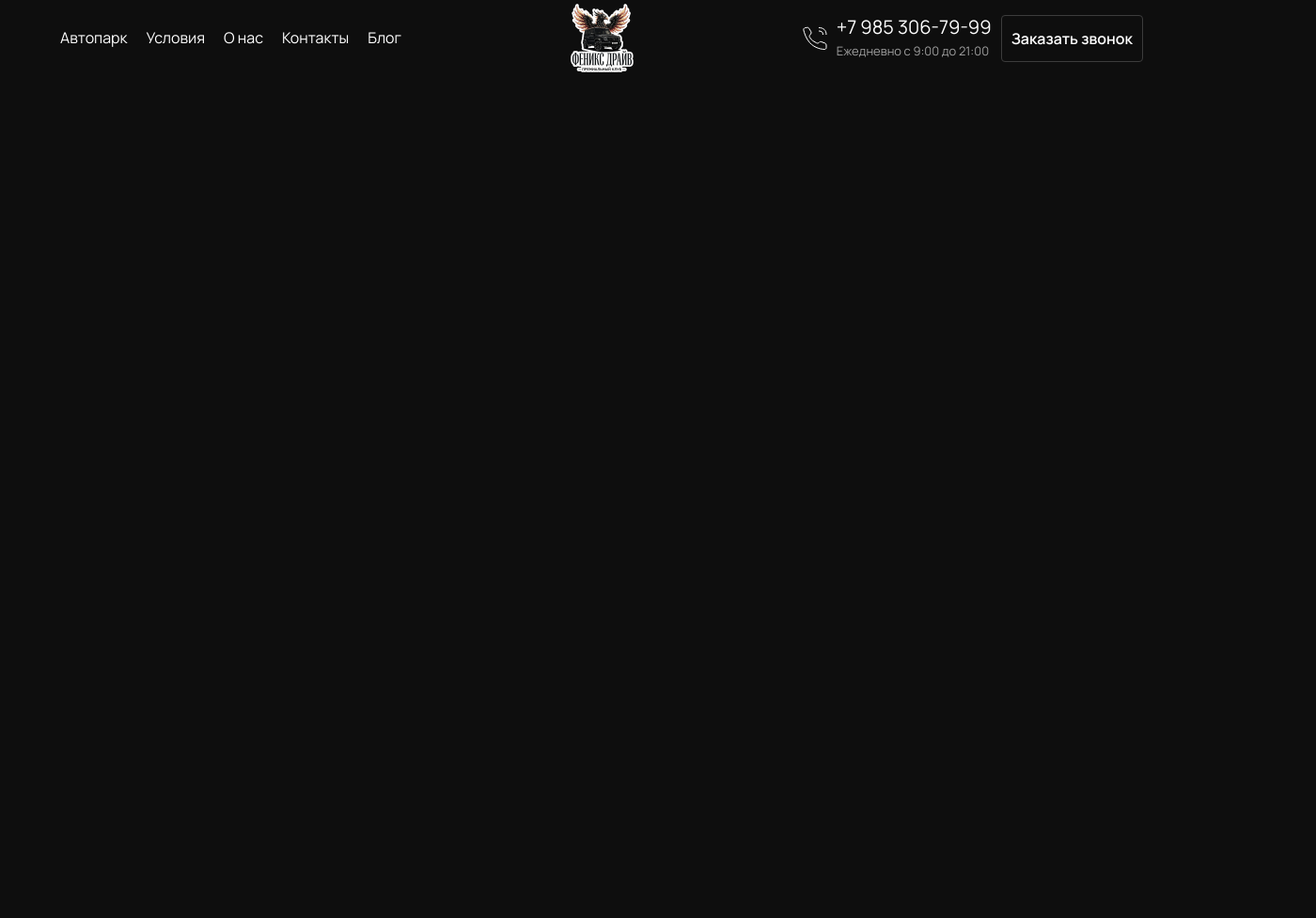
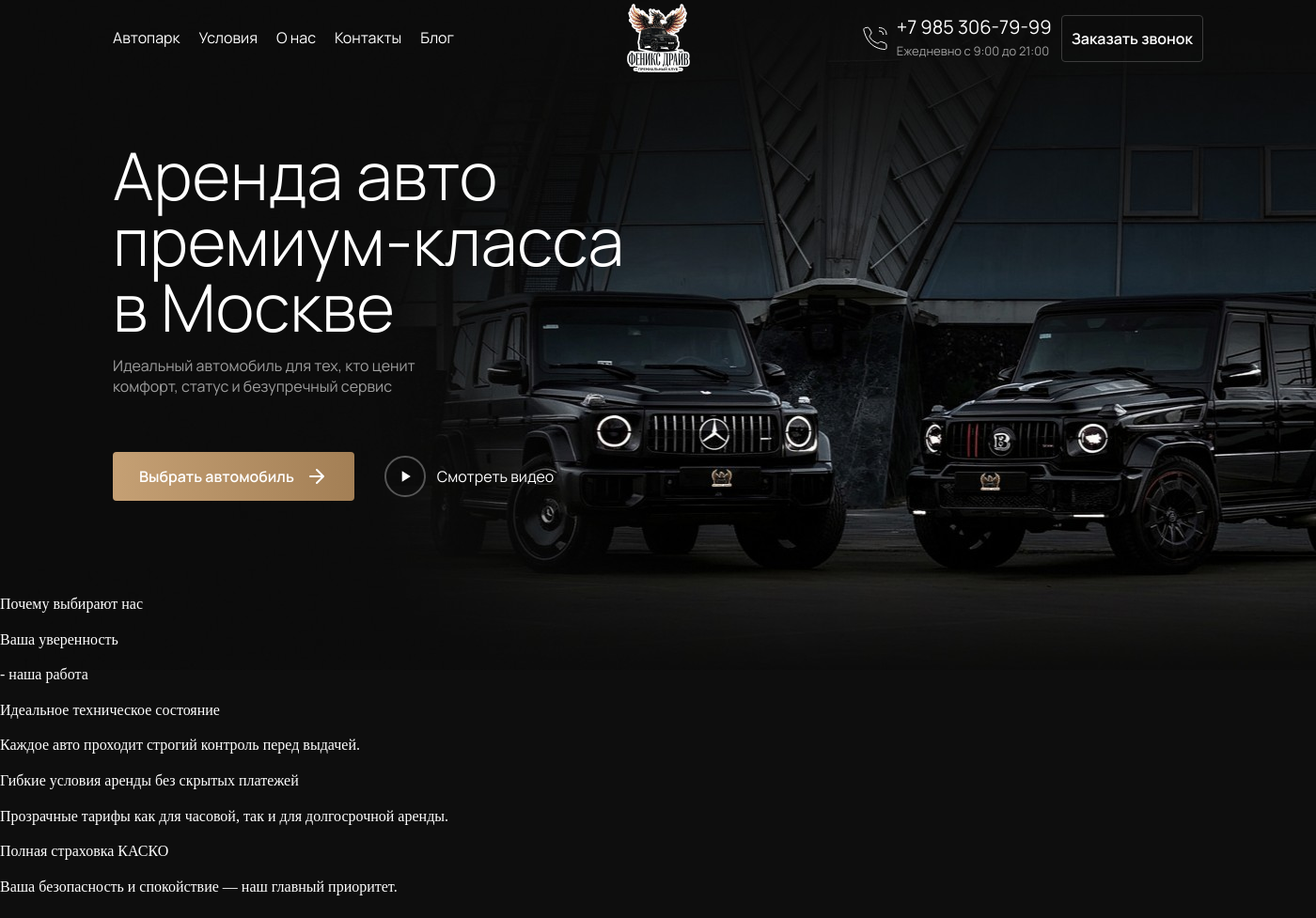
Before and after one commit to MotiProgrammistik/praktika-2026-11-09--2026-12-25, a plain HTML site: page phoenix-drive.ru/index.html in a window 1280 px wide. Shown: the whole page at 94% size, 1400 px wide, since content can reach past the window. Before the commit the page ends 800 px from the top, so only its background shows below. Drawn offline with Linux system fonts and the light colour scheme.

Commit message:
Update Phoenix Drive layout and banner

```diff
--- a/phoenix-drive.ru/index.html
+++ b/phoenix-drive.ru/index.html
@@ -7,6 +7,7 @@
     <title>Феникс Авто</title>
 </head>
 <body>
+    <div class="header-banner">
         <header class="site-header">
             <nav class="main-nav" aria-label="Основная навигация">
                 <a href="#">Автопарк</a>
@@ -31,5 +32,50 @@
                 <button class="button-outline" type="button" onclick="window.location.href = 'tel:+79853067999'">Заказать звонок</button>
             </div>
         </header>
+        <section class="banner">
+            <p class="name-banner">Аренда авто <br> премиум-класса <br> в Москве</p>
+            <p class="name1-banner">Идеальный автомобиль для тех, кто ценит <br> комфорт, статус и безупречный сервис</p>
+            <div class="button-container">
+                <button class="btn-primary">
+                    Выбрать автомобиль
+                    <svg class="icon-arrow" viewBox="0 0 24 24" width="24" height="24" >
+                    <path d="M5 12h14M12 5l7 7-7 7" stroke="currentColor" stroke-width="2" fill="none" stroke-linecap="round" stroke-linejoin="round"/>
+                    </svg>
+                </button>
+
+                <button class="btn-secondary">
+                    <div class="play-icon">
+                    <svg viewBox="0 0 24 24" width="20" height="20">
+                        <path d="M8 5v14l11-7z" fill="currentColor"/>
+                    </svg>
+                    </div>
+                    Смотреть видео
+                </button>
+            </div>
+        </section>
+        <section class="blok1">
+            <div class="name-blok1">
+                <p class="text-name-blok1">Почему выбирают нас</p>
+                <p class="text1-name-blok1">Ваша уверенность</p>
+            </div>
+            <p class="text1-name-blok1">- наша работа</p>
+            <section class="conditions">
+                <div class="blok1-condition">
+                    <p class="name-1blok-condition">Идеальное техническое состояние</p>
+                    <p class="text-1blok-condition">Каждое авто проходит строгий контроль перед выдачей.</p>
+                </div>
+                <div class="blok2-condition">
+                    <p class="name-2blok-condition">Гибкие условия аренды без скрытых платежей</p>
+                    <p class="text-2blok-condition">Прозрачные тарифы как для часовой, так и для долгосрочной аренды.</p>
+                </div>
+                <div class="blok3-condition">
+                    <p class="name-3blok-condition">Полная страховка КАСКО</p>
+                    <p class="text-3blok-condition">Ваша безопасность и спокойствие — наш главный приоритет.</p>
+                </div>
+            </section>
+
+            </div>
+        </section>
+    </div>
 </body>
 </html>
--- a/phoenix-drive.ru/style.css
+++ b/phoenix-drive.ru/style.css
@@ -23,7 +23,14 @@ body {
     background-color: #0e0e0e;
     line-height: 1.35;
 }
-
+.header-banner{
+    margin: 0;
+    padding: 0;
+    width: 1400px;
+    height: 713px;
+    color: #ffffff;
+    background-image: url("./images/banner.jpg");
+}
 .site-header {
     width: 90%;
     max-width: 1160px;
@@ -129,3 +136,98 @@ body {
     outline: 2px solid #d4ae88;
     outline-offset: 2px;
 }
+.banner{
+    margin-left: 120px;
+    width: 576px;
+    height: 390px;
+    margin-bottom: 0;
+}
+.name-banner{
+    color: #ffffff;
+    font-family: "Manrope-Light";
+    font-size: 70px;
+    width: 576px;
+    height: 198px;
+    line-height: 1.0;
+    margin-bottom: 0px;
+}
+.name1-banner{
+    width: 340px;
+    height: 42px;
+    font-family: "Manrope-Regular";
+    font-size: 16px;
+    margin-top: 30px;
+    margin-bottom: 0;
+    color: rgba(255, 255, 255, 0.6);
+}
+.button-container {
+    display: flex;
+    align-items: center;
+    gap: 32px;
+    padding-top: 60px;
+}
+
+.btn-primary, .btn-secondary {
+    display: inline-flex;
+    align-items: center;
+    border: none;
+    background: none;
+    cursor: pointer;
+    /* Вставить шрифт */
+    font-size: 16px;
+    color: #ffffff;
+}
+
+.btn-primary {
+    background: linear-gradient(90deg, #c5a074, #a37f55);
+    padding: 14px 28px;
+    border-radius: 4px;
+    font-family: "Manrope-SemiBold";
+    font-size: 16px;
+}
+.icon-arrow {
+    margin-left: 12px;
+}
+.btn-primary:hover{
+        background: linear-gradient(90deg,#a37f55, #c5a074);
+}
+
+.btn-secondary {
+    display: inline-flex;
+    align-items: center;
+    background: none;
+    border: none;
+    cursor: pointer;
+    padding: 0;
+    font-family: "Manrope-Regular";
+    font-size: 16px;
+    color: #ffffff;
+    transition: color 0.2s ease;
+}
+
+.play-icon {
+    display: flex;
+    align-items: center;
+    justify-content: center;
+    width: 40px;
+    height: 40px;
+    border: 2px solid rgba(255, 255, 255, 0.3);
+    border-radius: 50%;
+    margin-right: 12px;
+    color: #ffffff;
+    transition: border-color 0.2s ease, color 0.2s ease;
+}
+
+.btn-secondary:hover {
+    color: #d4ae88c9;
+}
+
+.btn-secondary:hover .play-icon {
+    border-color: #d4ae88c9;
+}
+
+.blok1{
+    margin-top: 91px;
+    width: 1160px;
+    height: 345px;
+}
```
Also changed, not shown: phoenix-drive.ru/images/banner.jpg (added). Lines whose indentation alone changed are shown as unchanged.
